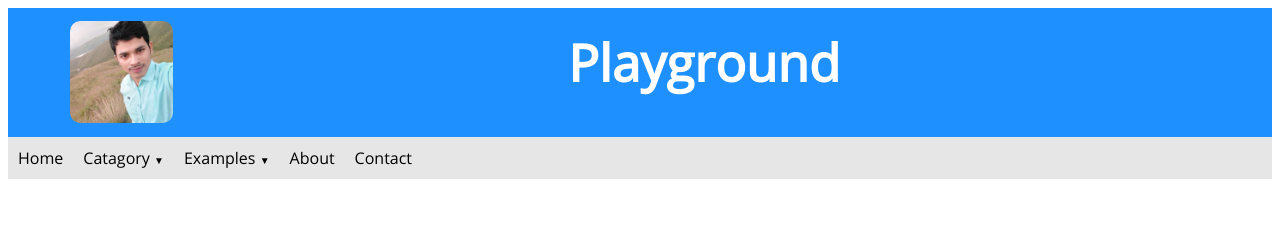
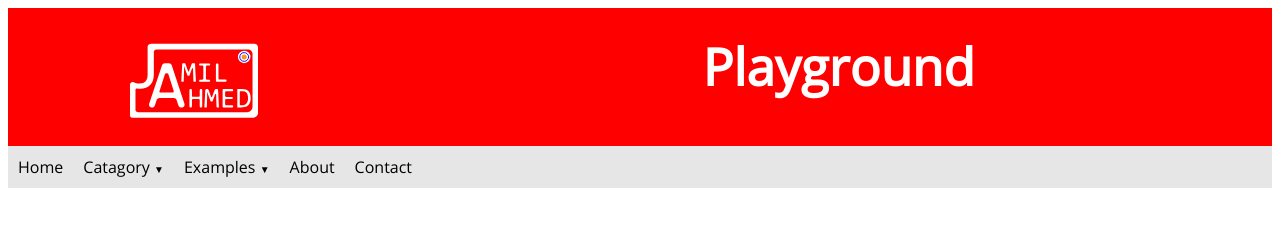
Before and after one commit to JamilCode/demosite, a plain HTML site: page index.html in a window 1280 px wide. Drawn offline with Linux system fonts and the light colour scheme.

Commit message:
new site logo added and my picture is deleted

```diff
--- a/index.html
+++ b/index.html
@@ -12,7 +12,7 @@
 	<body>
 		<header>
 			<div class="image">
-				<img src="images/mypic.jpg"/>
+				<img src="images/logo.svg"/>
 			</div>
 			<div class="title">
 				<h1>Playground<hr></h1>
--- a/style.css
+++ b/style.css
@@ -7,18 +7,17 @@
 header
 {
 	display: flex;
-	background-color: dodgerblue;
+	background-color: red;
 	padding: 0 0 10px 0;
 	align-items: center;
 	justify-content: center;
 	color: white;
 	letter-spacing: 0;
 	text-shadow: none;
-	transition: background-color 2s, color 2s, letter-spacing 2s, text-shadow 2s;
+	transition: color 2s, letter-spacing 2s, text-shadow 2s;
 }
 header:hover
 {
-	background-color: hsl(0, 0%, 30%);
 	letter-spacing: 35px;
 	text-shadow: 2px 2px 5px white;
 }
@@ -26,24 +25,24 @@ header:hover
 below:: image property */
 .image
 {
-	width: 8vw;
+	width: 30%;
+	height: 9vw;
 	margin: 1vw 2vw 0 0;
+	overflow: hidden;
+	display: flex;
+	align-items: center;
+	justify-content: center;
 }
 .image img
 {
-	max-width: 100%;
-	border-radius: 10%;
-	transition: border-radius 1s;
-}
-.image img:hover
-{
-	border-radius: 50%;
+	width: 10vw;
+	padding: 5px;
 }
 /* above:: image property
 below:: title property*/
 .title
 {
-	width: 80%;
+	width: 70%;
 	display: flex;
 	align-items: center;
 	justify-content: center;
```
Also changed, not shown: images/logo.svg (added), images/mypic.jpg (deleted).
